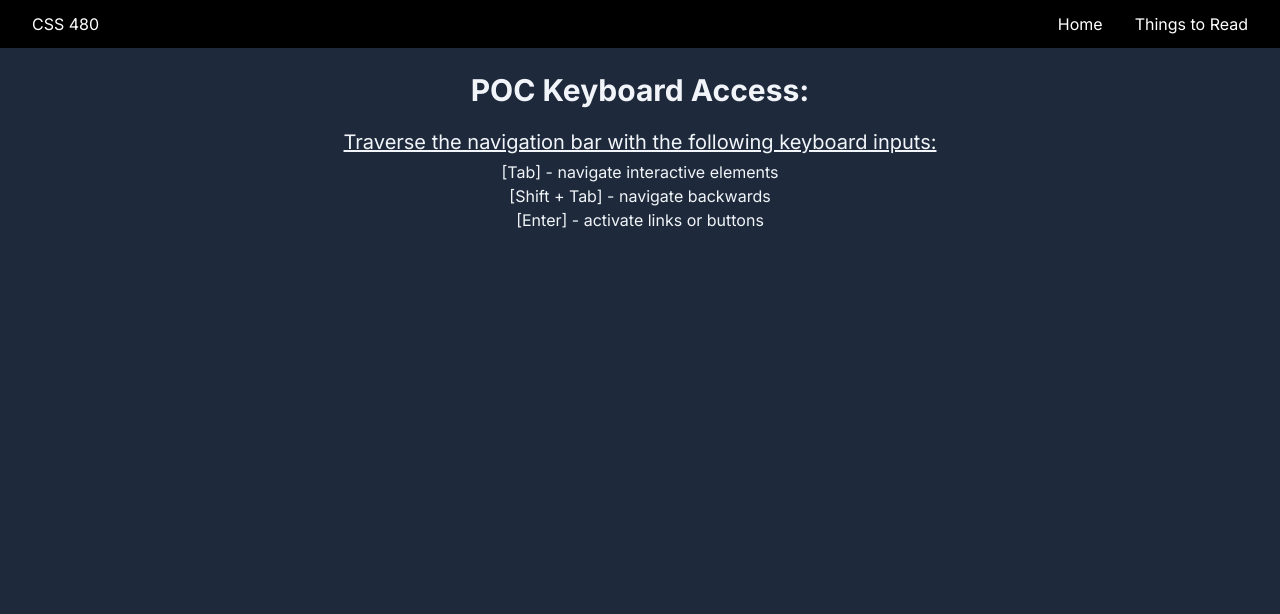
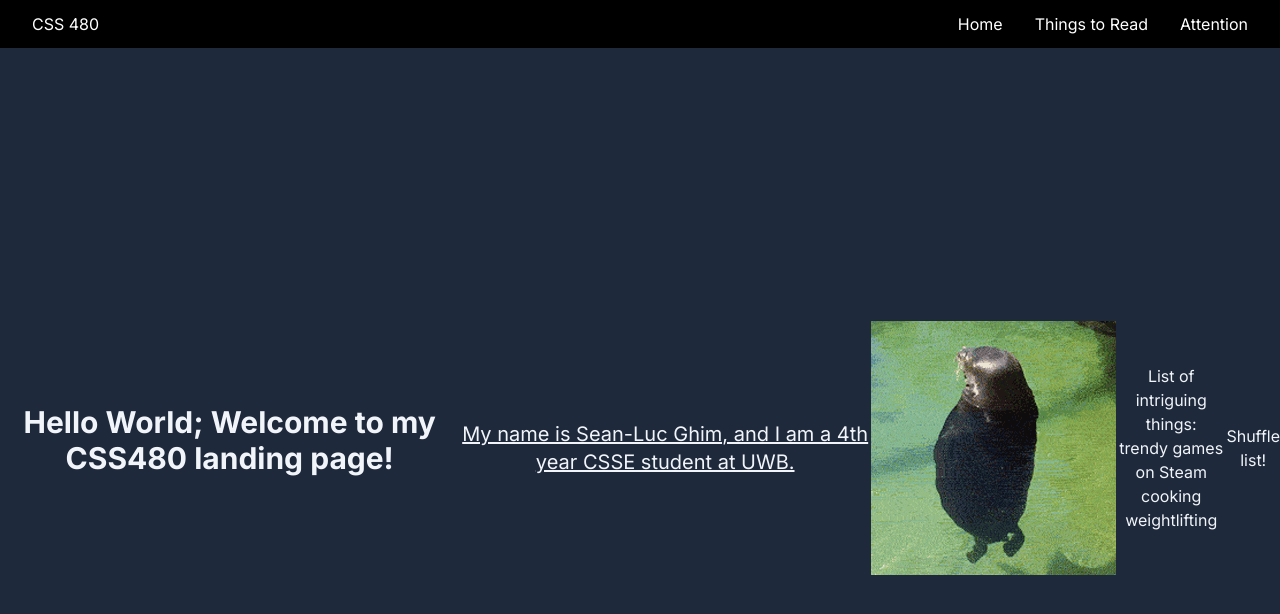
Before and after one commit to seabluc/keyboard-access, a Next.js app: page / in a window 1280 px wide. Shown: the top 614 px of the page. Built offline with nearby package versions, Linux system fonts and the light colour scheme.

Commit message:
Changed home page to PoC1-Hello World

```diff
--- /dev/null
+++ b/src/app/attention/page.js
@@ -0,0 +1,7 @@
+export default function Attention() {
+  return (
+    <div>
+      <h1>Topic: bellebows</h1>
+    </div>
+  )
+}
--- a/src/app/page.js
+++ b/src/app/page.js
@@ -1,13 +1,35 @@
+'use client'
+// ==============================POC: Hello World==============================
+import React, { useState } from 'react';
+
 export default function Home() {
+  /*
+   * Use the hook,'useState', to add React state to function components.
+   * State variable, listItems is an arr containing the 3 strings below, intialized by useState.
+   * useState returns the current state of listItems, and setter function (setListItems) to update state.
+  */
+  const [listItems, setListItems] = useState(["trendy games on Steam", "cooking", "weightlifting"]);
+
+  const reorder = () => {
+    const shuffled = [...listItems]; // copy of listItems
+    for (let i = shuffled.length - 1; i > 0; i--) {
+      const j = Math.floor(Math.random() * (i + 1)); // Random index from 0 to i
+      [shuffled[i], shuffled[j]] = [shuffled[j], shuffled[i]]; // Swap elements
+    }
+    setListItems(shuffled);
+  };
+
   return (
-    <main className="flex-col items-center justify-center min-h-screen py-6">
-      <h1 className="text-3xl font-bold text-center mb-4">POC Keyboard Access:</h1>
-      <div className="text-center text-xl underline py-1">Traverse the navigation bar with the following keyboard inputs:</div>
-      <ul className="text-center list-inside">
-        <li>[Tab] - navigate interactive elements</li>
-        <li>[Shift + Tab] - navigate backwards</li>
-        <li>[Enter] - activate links or buttons</li>
-    </ul>
-  </main>
+    <main className= "flex items-center justify-center min-h-screen py-6">
+      <h1 className="text-3xl font-bold text-center mb-4">Hello World; Welcome to my CSS480 landing page!</h1>
+      <h2 className="text-center text-xl underline py-1">My name is Sean-Luc Ghim, and I am a 4th year CSSE student at UWB.</h2>
+      <img className="text-center" src="./sealy.gif" alt="uh oh" />
+      <ul className="text-center list-inside">List of intriguing things:
+        {listItems.map((item, index) => (
+          <li className="" key={index}>{item}</li>
+        ))}
+      </ul>
+      <button className="justify-center" onClick={reorder}>Shuffle list!</button>
+    </main>
   );
 }
--- a/src/app/things-to-read/page.js
+++ b/src/app/things-to-read/page.js
@@ -1,6 +1,14 @@
 export default function ThingsToRead() {
   return (
-    <div tabIndex={-1} className="flex-col items-center justify-center py-6">
+
+        <main className="flex-col items-center justify-center min-h-screen py-6">
+          <h1 className="text-3xl font-bold text-center mb-4">POC Keyboard Access:</h1>
+          <div className="text-center text-xl underline py-1">Traverse the navigation bar with the following keyboard inputs:</div>
+          <ul className="text-center list-inside">
+            <li>[Tab] - navigate interactive elements</li>
+            <li>[Shift + Tab] - navigate backwards</li>
+            <li>[Enter] - activate links or buttons</li>
+        </ul>
       <h1 className=" text-3xl font-bold text-center mb-4">POC Keyboard Access:</h1>
       <div className="text-center text-xl underline py-1">10 interesting webpages that fuels my brainrot</div>
       <ol className="text-center list-inside">
@@ -35,6 +43,6 @@ export default function ThingsToRead() {
           <a href="https://udemy.com" target="_blank" rel="noopener noreferrer" className="focus-within:bg-slate-600 rounded-lg p-2">Udemy</a>
         </li>
       </ol>
-    </div>
+    </main>
   );
 }
--- a/src/components/Navbar.js
+++ b/src/components/Navbar.js
@@ -18,6 +18,7 @@ export const Navbar = () => {
             <div tabIndex={-1} className="ml-4 flex items-center space-x-4">
             <Link href="/" className="text-white focus-within:bg-slate-700 rounded-lg p-2">Home</Link>
             <Link href="/things-to-read" className="text-white focus-within:bg-slate-700 rounded-lg p-2">Things to Read</Link>
+            <Link href="/attention" className="text-white focus-within:bg-slate-700 rounded-lg p-2">Attention</Link>
             </div>
           </div>
         </div>
```
Also changed, not shown: package.json (+5 -5 lines), public/sealy.gif (added), 1 other file (tests, documents, lock files or other folders).
